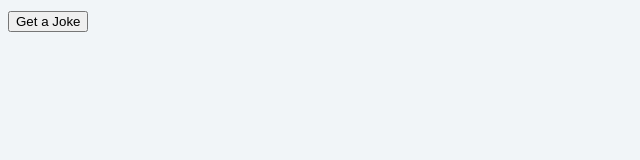
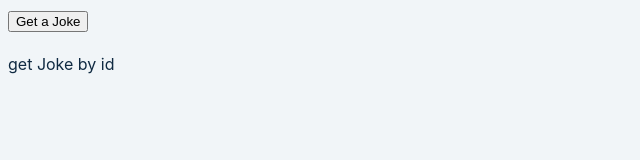
Before and after one commit to Deshitha199/React-Fundamentals, a React (Create React App) app: page / in a window 1280 px wide. Shown: the top 160 px of the page, without its empty margins (0-640 px from the left). Built offline with nearby package versions, Linux system fonts and the light colour scheme; the HTML template or start-up script is replaced by a standard one.

Commit message:
joke commit

```diff
--- a/src/App.js
+++ b/src/App.js
@@ -5,14 +5,20 @@ function App() {
 
   const [joke, setJoke] = useState('')
   const [punchline, setPunchline] = useState('')
+  const [id, setId] = useState('')
 
   const getJoke = () => {
     axios.get('https://official-joke-api.appspot.com/random_joke')
       .then((res) => {
+        setId(res.data.id)
         setJoke(res.data.setup);
         setPunchline(res.data.punchline);
       })
   }
+
+  // const getJokeById = () => {
+  //   axios.
+  // }
 
   return (
     <div className="App">
@@ -20,9 +26,12 @@ function App() {
         <button onClick={getJoke}>
           Get a Joke
         </button>
+        <p>{id}</p>
         <p>{joke}</p>
         <p>{punchline}</p>
-
+      </div>
+      <div>
+        get Joke by id
       </div>
     </div>
   );
```
